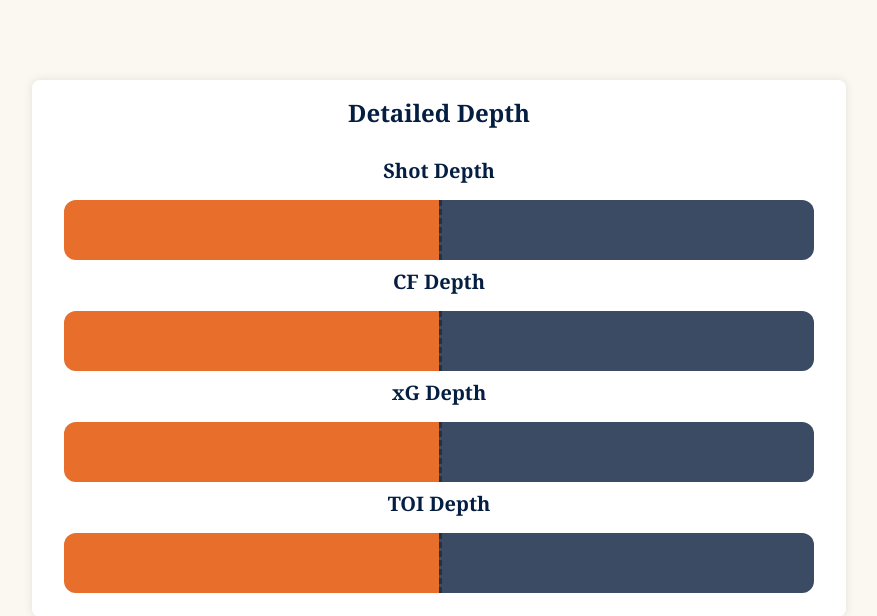
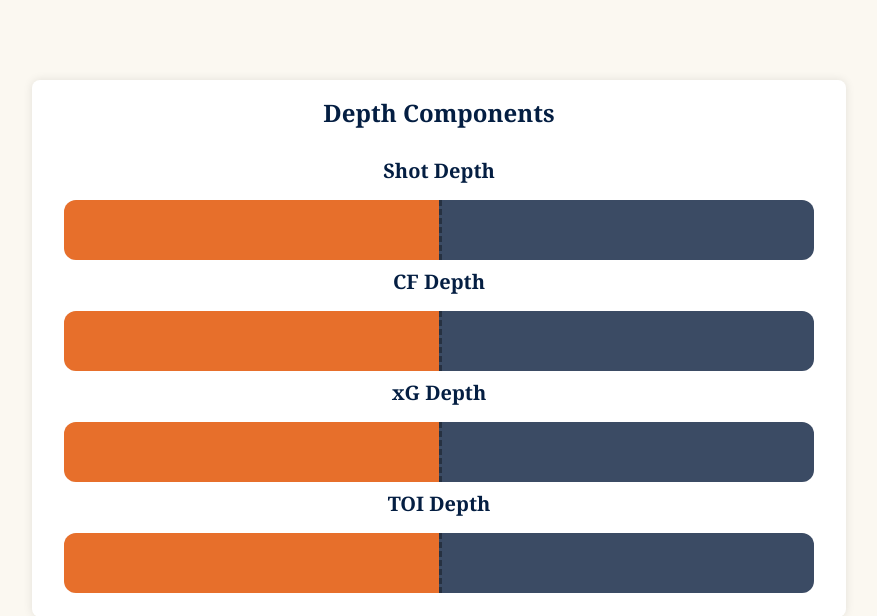
Before and after one commit to dwiwad/hockey_site, a FastAPI app: template templates/depth.html in a window 1280 px wide; the page is wider, and only the part inside the window is pictured. Shown: the part 408-1024 px from the top of that part, without its empty margins (250-1127 px from the left). Run offline with FastAPI, Linux system fonts and the light colour scheme; the template is opened without the code that fills it, so the values that code supplies are empty; some libraries are stand-ins or nearby versions.

Commit message:
Just a small depth evolution plot adjustment

```diff
--- a/templates/depth.html
+++ b/templates/depth.html
@@ -74,7 +74,7 @@
 
       <div class="card-row">
         <article class="game-card">
-          <h2>Detailed Depth</h2>
+          <h2>Depth Components</h2>
           <h3>Shot Depth</h3>
           {% set dp = shot_depth_payload if shot_depth_payload is defined else None %}
 
@@ -220,7 +220,7 @@
         <article class="game-card">
             <h2>Depth Evolution</h2>
 
-            <div id="depth-timeseries-chart" style="width:100%; height:400px;"></div>
+            <div id="depth-timeseries-chart" style="width:100%; height:450px;"></div>
 
             <div id="chart-status" style="text-align: center; padding: 20px; color: #666;">
               Loading chart data...
```
